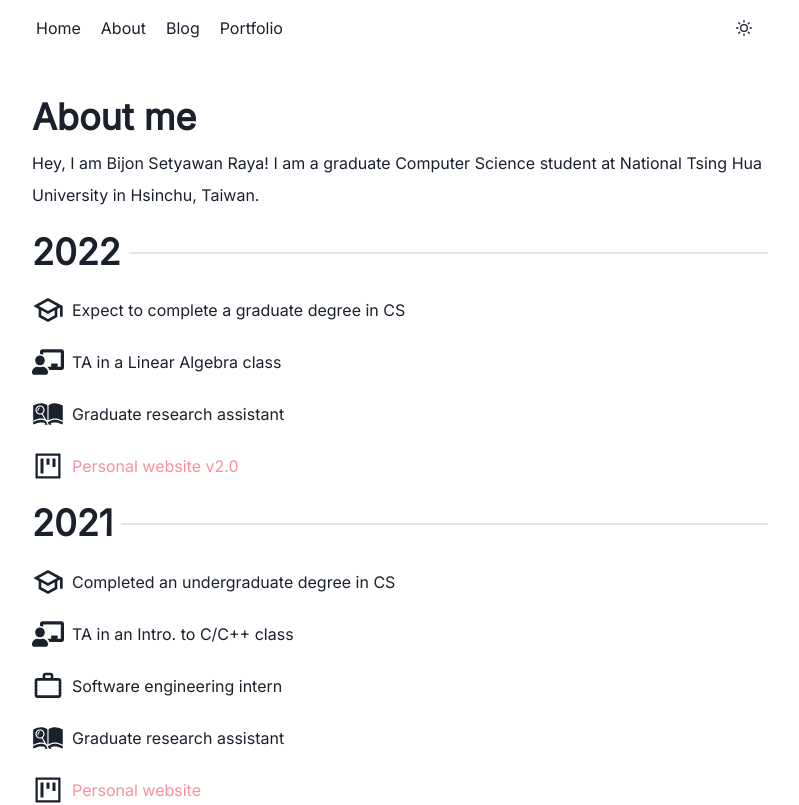
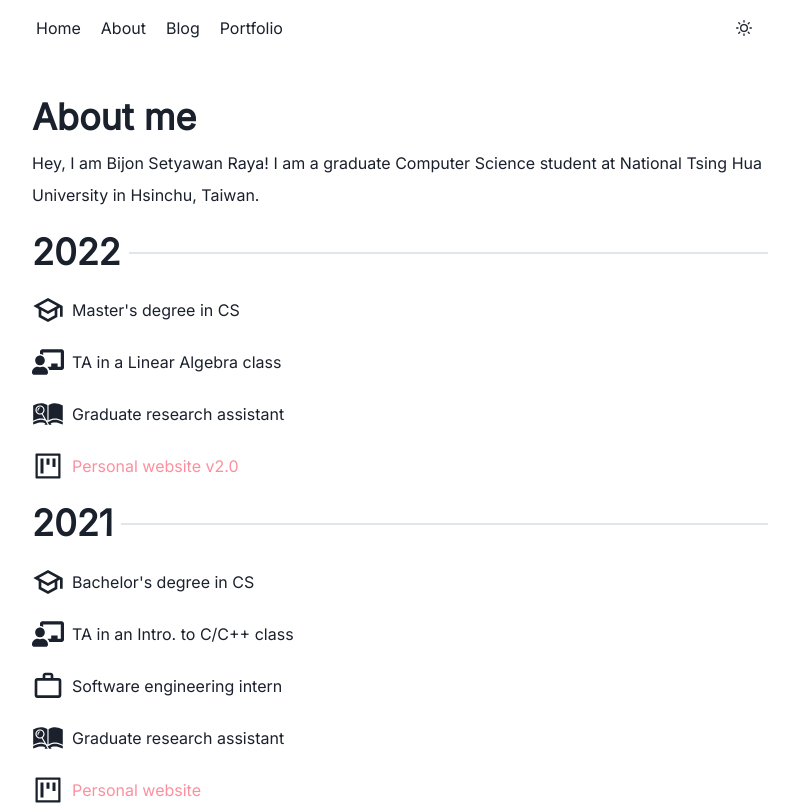
Before and after one commit to bsraya/bsraya, a Next.js app: page /about in a window 1280 px wide. Shown: the top 805 px of the page, without its empty margins (240-1039 px from the left). Built offline with nearby package versions, Linux system fonts and the light colour scheme; a small style sheet from the web is missing.

Commit message:
chore: rephrase experience

```diff
--- a/components/Experience.tsx
+++ b/components/Experience.tsx
@@ -28,7 +28,7 @@ export default function Experience(): JSX.Element {
 
             <HStack my={5}>
                 <MdOutlineSchool size="2rem" />
-                <Text>Expect to complete a graduate degree in CS</Text>
+                <Text>Master's degree in CS</Text>
             </HStack>
 
             <HStack my={5}>
@@ -75,7 +75,7 @@ export default function Experience(): JSX.Element {
 
             <HStack my={5}>
                 <MdOutlineSchool size="2rem" />
-                <Text>Completed an undergraduate degree in CS</Text>
+                <Text>Bachelor's degree in CS</Text>
             </HStack>
 
             <HStack my={5}>
```
